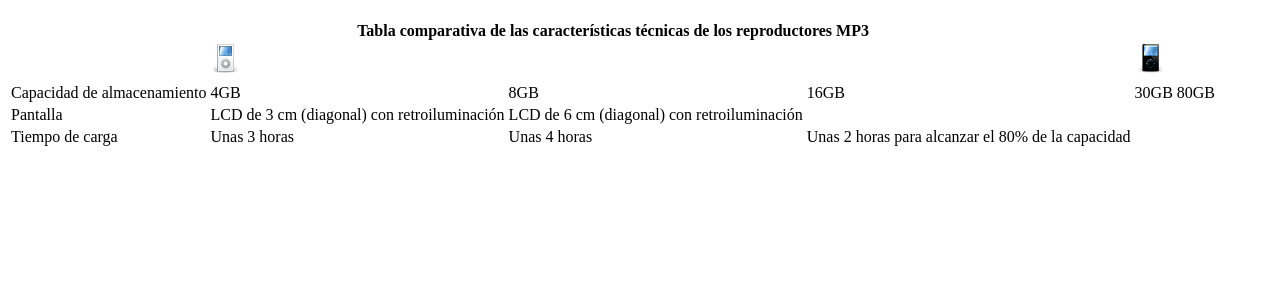
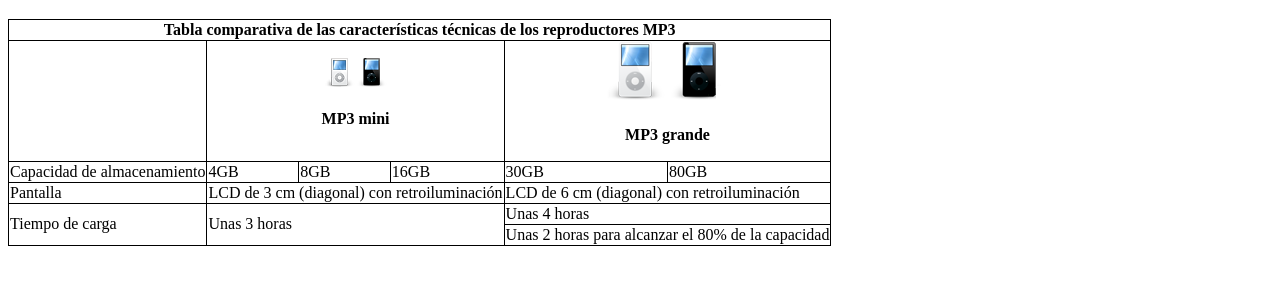
Before and after one commit to albacmerino/LenguajeMarcas, a plain HTML site: page Ejercicios_LM/ejerciciosEntregados/Actividad4/tablas.html in a window 1280 px wide. Shown: the part 61-346 px from the top of the page. Drawn offline with Linux system fonts and the light colour scheme.

Commit message:
nuevo ejercicio

```diff
--- a/Ejercicios_LM/ejerciciosEntregados/Actividad4/tablas.css
+++ b/Ejercicios_LM/ejerciciosEntregados/Actividad4/tablas.css
@@ -0,0 +1,9 @@
+table, th, td {
+    border: 0.1px solid black;
+    border-collapse: collapse;
+}
+
+.imagen {
+    text-align: center;
+    font-weight: bolder;
+}
--- a/Ejercicios_LM/ejerciciosEntregados/Actividad4/tablas.html
+++ b/Ejercicios_LM/ejerciciosEntregados/Actividad4/tablas.html
@@ -15,10 +15,10 @@
             <tr>
                 <th colspan="6">Tabla comparativa de las características técnicas de los reproductores MP3</th>
             </tr>
-            <tr>
-                <td> </td>
-                <td colspan="3"><img src="mp3_pequeno_blanco.png"></td>
-                <td colspan="3"><img src="mp3_pequeno_negro.png"></td>
+            <tr class="imagen">
+                <td></td>
+                <td colspan="3"><img src="mp3_pequeno_blanco.png"><img src="mp3_pequeno_negro.png"><p>MP3 mini</p></td>
+                <td colspan="2"><img src="mp3_grande_blanco.png"><img src="mp3_grande_negro.png"><p>MP3 grande</p></td>
             </tr>
             <tr>
                 <td>Capacidad de almacenamiento</td>
@@ -30,14 +30,16 @@
             </tr>
             <tr>
                 <td>Pantalla</td>
-                <td>LCD de 3 cm (diagonal) con retroiluminación</td>
-                <td>LCD de 6 cm (diagonal) con retroiluminación</td>
+                <td colspan="3">LCD de 3 cm (diagonal) con retroiluminación</td>
+                <td colspan="2">LCD de 6 cm (diagonal) con retroiluminación</td>
             </tr>
             <tr>
-                <td>Tiempo de carga</td>
-                <td>Unas 3 horas</td>
-                <td>Unas 4 horas</td>
-                <td>Unas 2 horas para alcanzar el 80% de la capacidad</td>
+                <td rowspan="2">Tiempo de carga</td>
+                <td colspan="3" rowspan="2">Unas 3 horas</td>
+                <td colspan="2">Unas 4 horas</td>
+            </tr>
+            <tr>
+                <td colspan="2">Unas 2 horas para alcanzar el 80% de la capacidad</td>
             </tr>
         </table>
     </main>
```
